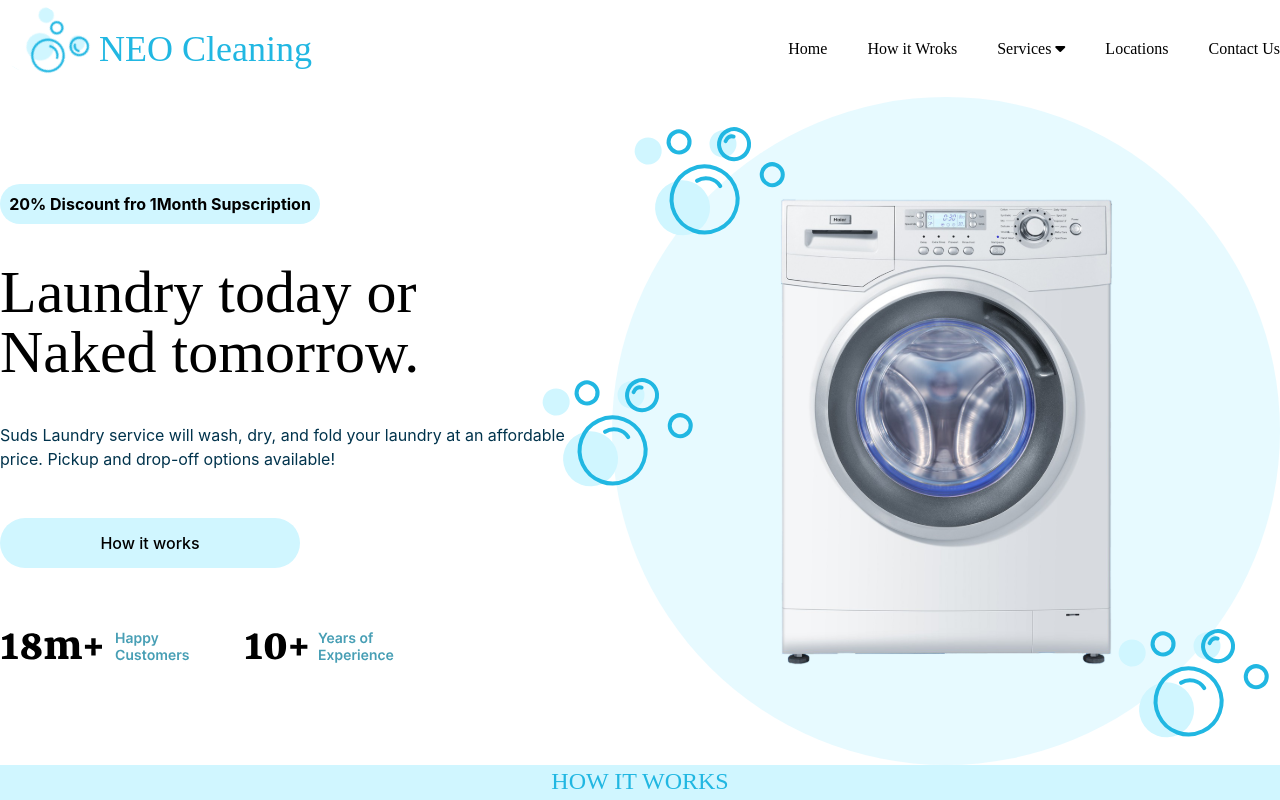
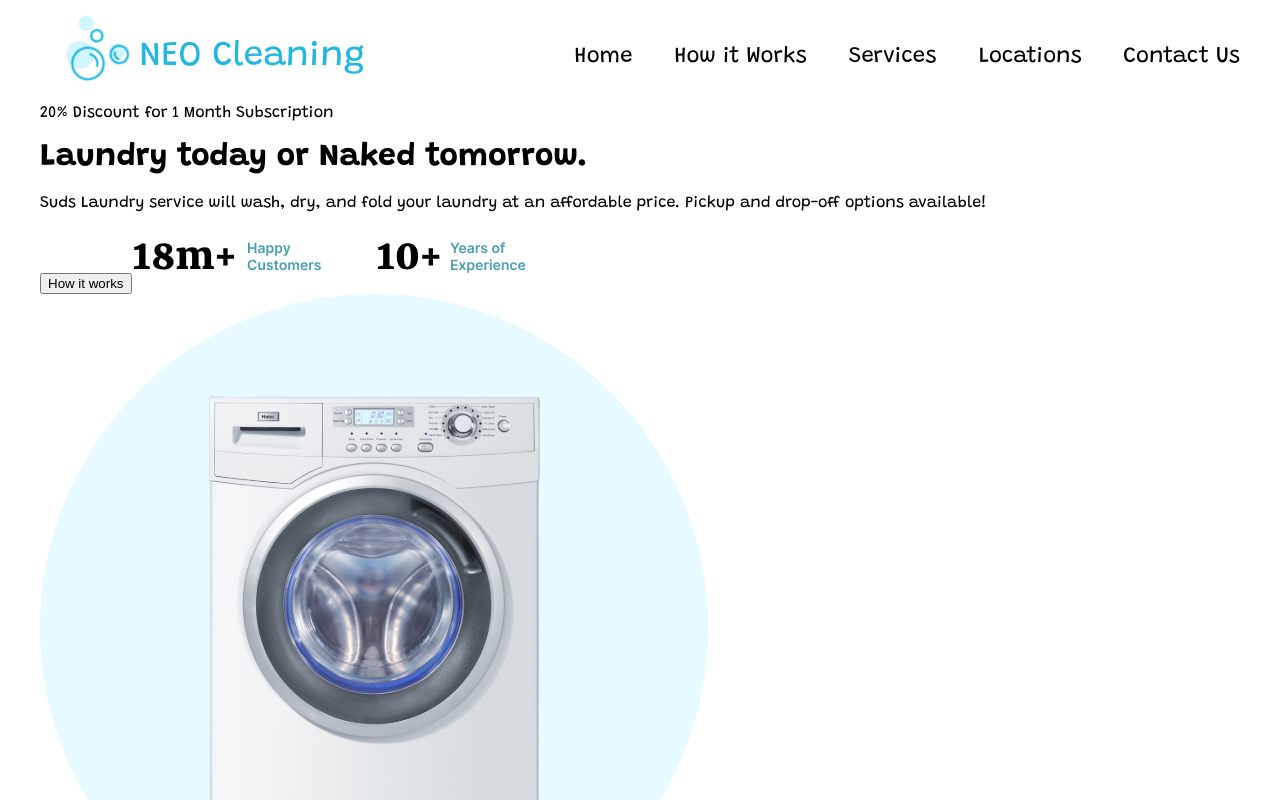
Before and after one commit to GeniusAvenue-Behruz/cleaning, a React (Create React App) app: page / in a window 1280 px wide. Shown: the top 800 px of the page. Built offline with nearby package versions, Linux system fonts and the light colour scheme.

Commit message:
modified:   src/App.js 	modified:   src/components/Header.js 	modified:   src/index.css     Removed Tailwind CSS and replaced that with nested CSS

```diff
--- a/src/App.js
+++ b/src/App.js
@@ -1,4 +1,5 @@
 import Header from './components/Header';
+import './index.css'
 import Steps from './components/Steps';
 
 function App() {
--- a/src/components/Header.js
+++ b/src/components/Header.js
@@ -1,48 +1,45 @@
-import React from 'react'
-import DropDown from './DropDown'
+import React from 'react';
 
 const Header = () => {
-    const Services = [
-        { id: 1, text: 'Action', href: '#/action-1' },
-        { id: 2, text: 'Another action', href: '#/action-2' },
-        { id: 3, text: 'Something else', href: '#/action-3' }
-    ];
-
-
     return (
-        <header className='container mx-auto'>
-            <nav className='flex justify-between'>
-                <a className='flex items-center text-4xl text-[#21B7E2]'><img src='logo.svg'></img> NEO Cleaning</a>
-                <ul className='flex justify-between items-center space-x-10'>
-                    <li><a>Home</a></li>
-                    <li><a>How it Wroks</a></li>
-                    <li><DropDown title='Services' items={Services} /></li>
-                    <li><a>Locations</a></li>
-                    <li><a>Contact Us</a></li>
+        <header className="container">
+            <nav className="nav">
+                <a className="logo" href="#!">
+                    <img src="logo.svg" alt="logo" /> NEO Cleaning
+                </a>
+                <ul className="nav-links">
+                    <li><a href="#!">Home</a></li>
+                    <li><a href="#!">How it Works</a></li>
+                    <li><a href="#!">Services</a></li>
+                    <li><a href="#!">Locations</a></li>
+                    <li><a href="#!">Contact Us</a></li>
                 </ul>
             </nav>
-            <div className='hero flex justify-between items-center'>
-                <div className='hero-text'>
-                    <span className='bg-[#D0F6FF] mb-[38px] inline-block h-10 w-80 font-bold text-center px-2 py-2 rounded-3xl font-inter'>20% Discount fro 1Month Supscription</span>
-                    <h1 className='mb-[41px] h-35 text-6xl w-[547px] font-light'>Laundry today or
-                        Naked tomorrow.</h1>
-                    <p className='text-[#00334C] mb-[47px] text-base font-inter max-w-[570px]'>Suds Laundry service will wash, dry, and fold your laundry at an
-                        affordable price. Pickup and drop-off options available!</p>
-                    <button className='bg-[#D0F6FF] mb-[49px] hover:bg-blue-200 h-[50px] w-[300px] text-center  text-black font-inter font-medium py-2 rounded-[40px]'>How it works</button>
-                    <img src='data.svg' />
+            <div className="hero">
+                <div className="hero-text">
+                    <span className="discount-banner">
+                        20% Discount for 1 Month Subscription
+                    </span>
+                    <h1 className="hero-heading">
+                        Laundry today or Naked tomorrow.
+                    </h1>
+                    <p className="hero-description">
+                        Suds Laundry service will wash, dry, and fold your laundry at an
+                        affordable price. Pickup and drop-off options available!
+                    </p>
+                    <button className="cta-button">How it works</button>
+                    <img src="data.svg" alt="data" />
                 </div>
 
-                <div className='relative'>
-                    <img src='hero.svg' alt='Hero Image' className='w-full h-auto' />
-                    <img src='bubbles.svg' alt='Bubbles' className='absolute top-0 left-0 h-auto' />
-                    <img src='bubbles.svg' alt='Bubbles' className='absolute top-1/2 bottom-0 transform -translate-x-1/2 -translate-y-1/2 h-auto' />
-                    <img src='bubbles.svg' alt='Bubbles' className='absolute bottom-0 right-0 h-auto' />
+                <div className="relative">
+                    <img src="hero.svg" alt="Hero" className="hero-image" />
+                    <img src="bubbles.svg" alt="Bubbles" className="bubbles top-0" />
+                    <img src="bubbles.svg" alt="Bubbles" className="bubbles top-1-2" />
+                    <img src="bubbles.svg" alt="Bubbles" className="bubbles bottom-0" />
                 </div>
-
-
             </div>
         </header>
-    )
-}
+    );
+};
 
-export default Header
+export default Header;
--- a/src/index.css
+++ b/src/index.css
@@ -1,10 +1,45 @@
-@tailwind base;
-@tailwind components;
-@tailwind utilities;
-
-
 @import url('https://fonts.googleapis.com/css2?family=Grandstander:ital,wght@0,100..900;1,100..900&family=Inter:wght@100..900&display=swap');
-
+:root{
+  --clr-text: #21B7E2;
+}
 body{
   font-family: "Grandstander";
 }
+
+.container {
+  max-width: 1200px;
+  margin: 0 auto;
+}
+a{
+  text-decoration: none;
+  color: inherit;
+}
+ul{
+  list-style: none;
+}
+header{
+  nav{
+    display: flex;
+    align-items: center;
+    justify-content: space-between;
+    .logo{
+      display: flex;
+      justify-content: center;
+      align-items: center;
+      color: var(--clr-text);
+      font-size: 35px;
+    }
+    .nav-links{
+      display: flex;
+      justify-content: center;
+      gap: 42px;
+      li a{
+        font-size: 22px;
+        font-weight: normal;
+        &:focus{
+          font-weight: bold;
+        }
+      }
+    }
+  }
+}
```
